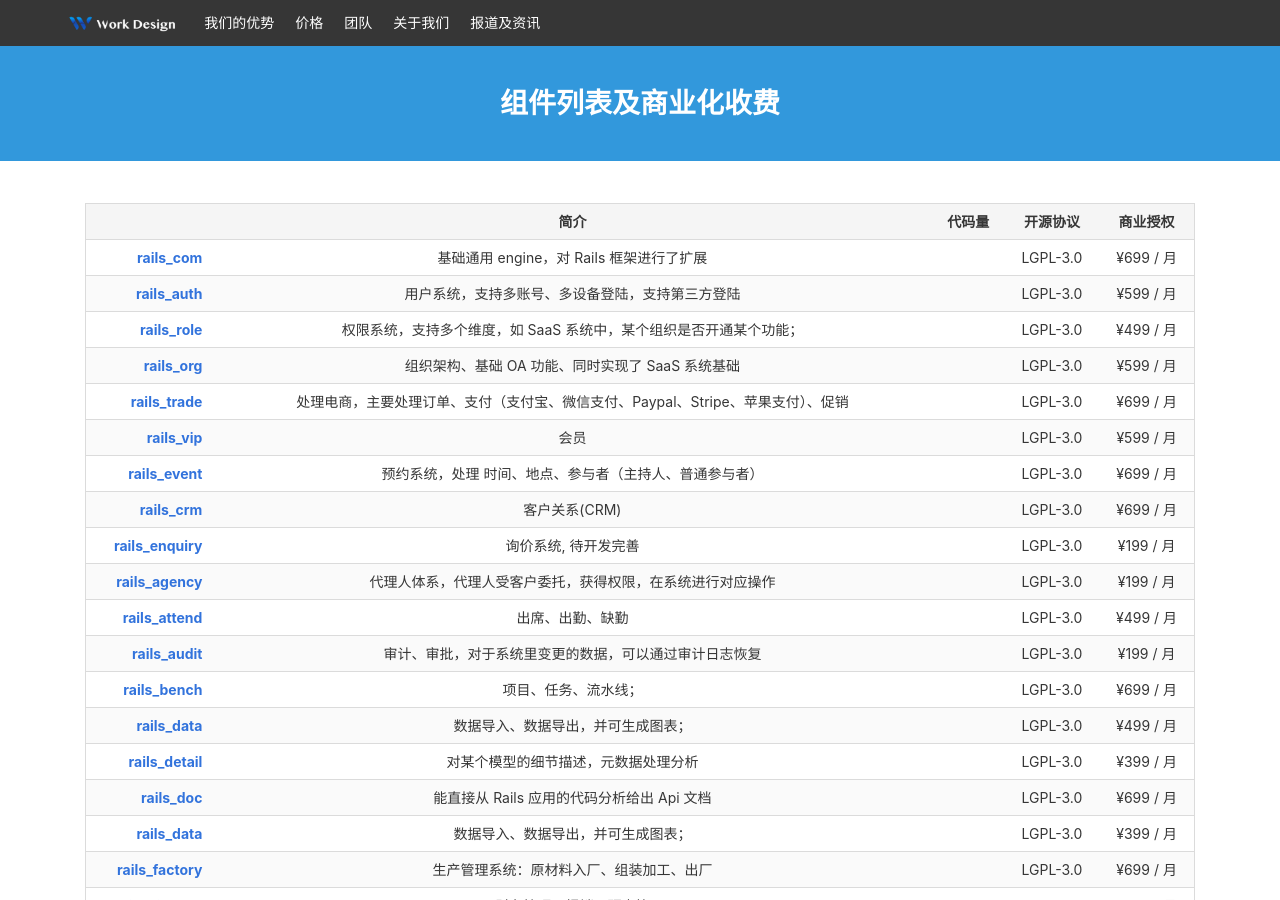
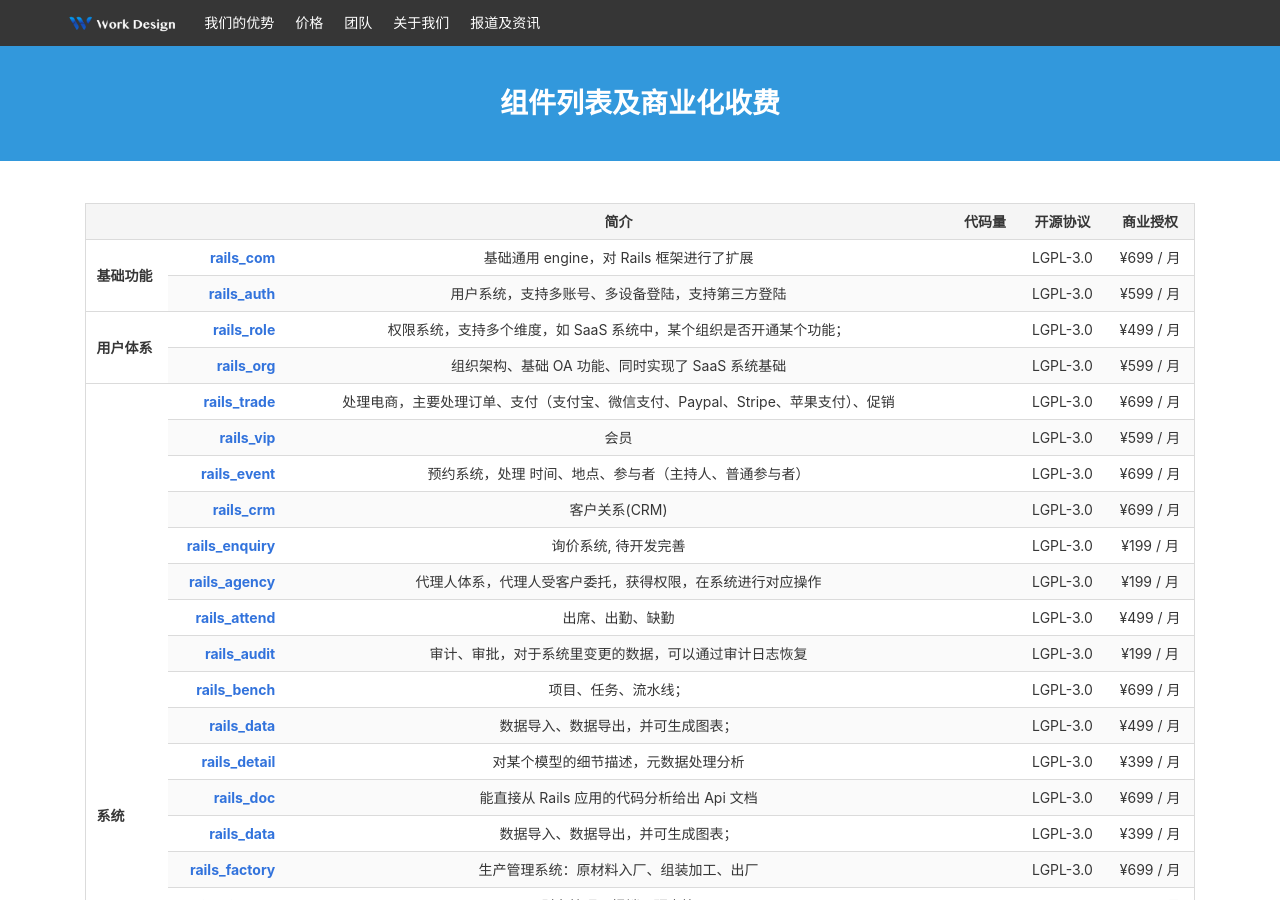
Before and after one commit to yigexiangfa/yigexiangfa.github.io, a Jekyll site: the page built from price/index.html, in a window 1280 px wide and 900 px high. Built offline with Jekyll 4.4.1, drawn with Linux system fonts in a browser that asks for light colours.

```diff
--- a/Gemfile
+++ b/Gemfile
@@ -1,7 +1,8 @@
 source 'https://rubygems.org/'
 git_source(:github) { |repo| "https://github.com/#{repo}.git" }
 
-gem 'jekyll', '4.0.1'
+gem 'jekyll'
 gem 'jekyll-paginate'
 gem 'mercenary'
 gem 'pry'
+gem 'webrick'
--- a/_includes/price/excel.html
+++ b/_includes/price/excel.html
@@ -1,6 +1,7 @@
 <table class="table is-fullwidth is-striped">
   <thead>
     <tr>
+      <th></th>
       <th></th>
       <th class="has-text-centered">简介</th>
       <th class="has-text-centered">代码量</th>
@@ -10,6 +11,7 @@
   </thead>
   <tbody>
     <tr>
+      <th rowspan="2">基础功能</th>
       <th class="has-text-right"><a href="https://github.com/work-design/rails_com" target="_blank">rails_com</a></th>
       <td class="has-text-centered">基础通用 engine，对 Rails 框架进行了扩展</td>
       <td class="has-text-centered"></td>
@@ -24,6 +26,7 @@
       <td class="has-text-centered">¥599 / 月</td>
     </tr>
     <tr>
+      <th rowspan="2">用户体系</th>
       <th class="has-text-right"><a href="https://github.com/work-design/rails_role" target="_blank">rails_role</a></th>
       <td class="has-text-centered">权限系统，支持多个维度，如 SaaS 系统中，某个组织是否开通某个功能；</td>
       <td class="has-text-centered"></td>
@@ -38,6 +41,7 @@
       <td class="has-text-centered">¥599 / 月</td>
     </tr>
     <tr>
+      <th rowspan="24">系统</th>
       <th class="has-text-right"><a href="https://github.com/work-design/rails_trade" target="_blank">rails_trade</a></th>
       <td class="has-text-centered">处理电商，主要处理订单、支付（支付宝、微信支付、Paypal、Stripe、苹果支付）、促销</td>
       <td class="has-text-centered"></td>
```
Also changed, not shown: Gemfile.lock.
